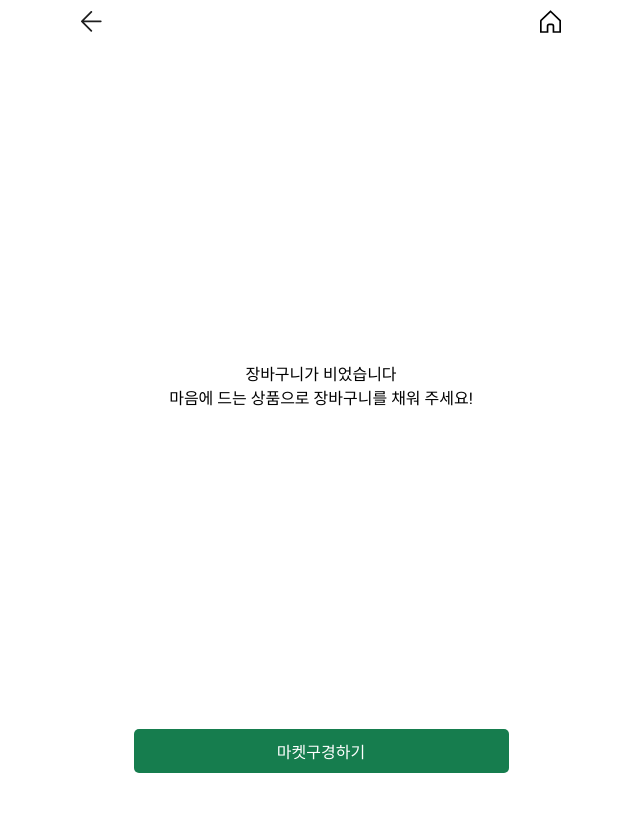
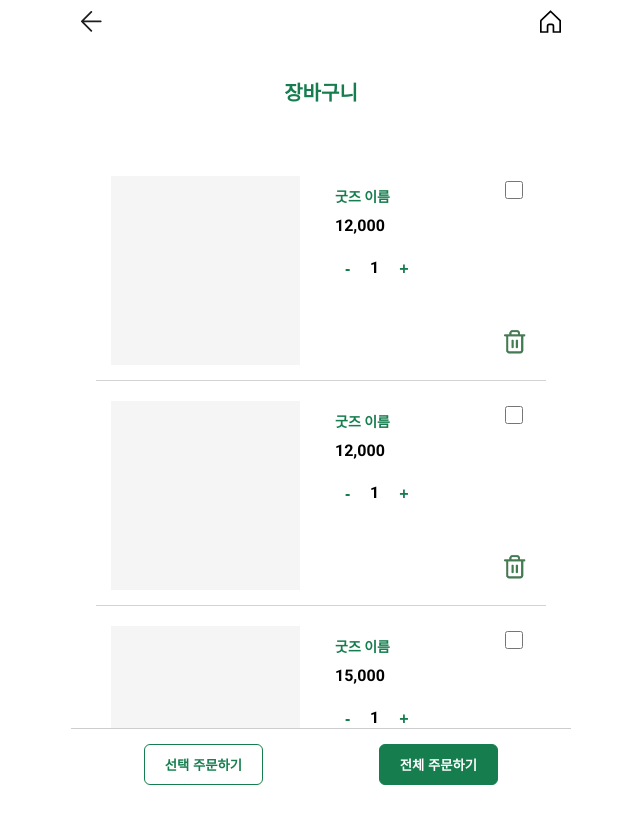
Before and after one commit to his0si/md-site, a React (Vite) app in the folder frontend/: page /cart in a window 1280 px wide. Shown: the top 824 px of the page, without its empty margins (319-959 px from the left). Built offline with nearby package versions, Linux system fonts and the light colour scheme.

Commit message:
app변경

```diff
--- a/frontend/src/App.jsx
+++ b/frontend/src/App.jsx
@@ -15,6 +15,7 @@ import useViewportHeight from './components/useViewportHeight';
 import OrderComplete from "./pages/order/OrderComplete";
 import NavBar2 from "./components/NavBar2";
 import ProductDetail from "./pages/product/ProductDetail";
+
 
 const App = () => {
   const location = useLocation();
--- a/frontend/src/pages/cart/cart.jsx
+++ b/frontend/src/pages/cart/cart.jsx
@@ -81,7 +81,7 @@ const Button2 = styled.button`
   cursor: pointer;
 `;
 
-const cartEmpty=true;
+const cartEmpty=false;
 
 const Cart = () => {
   return (
```
